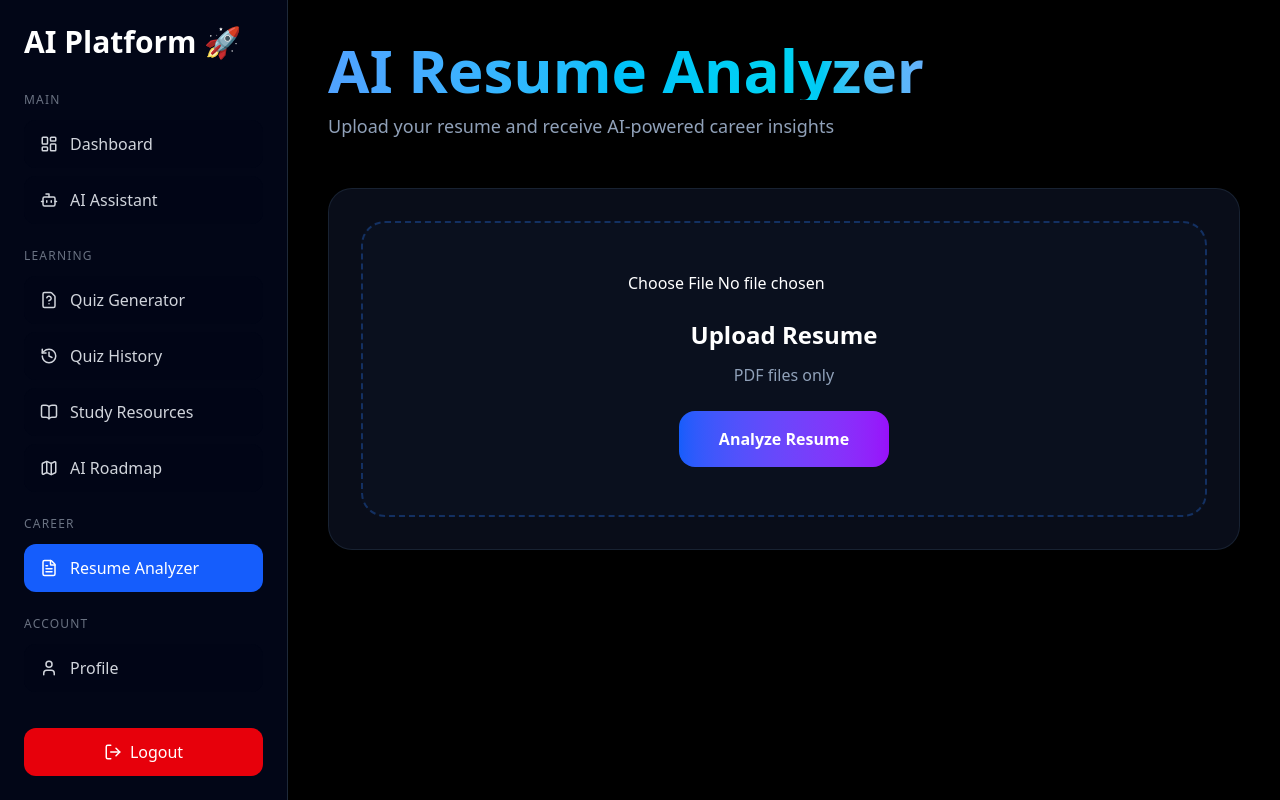
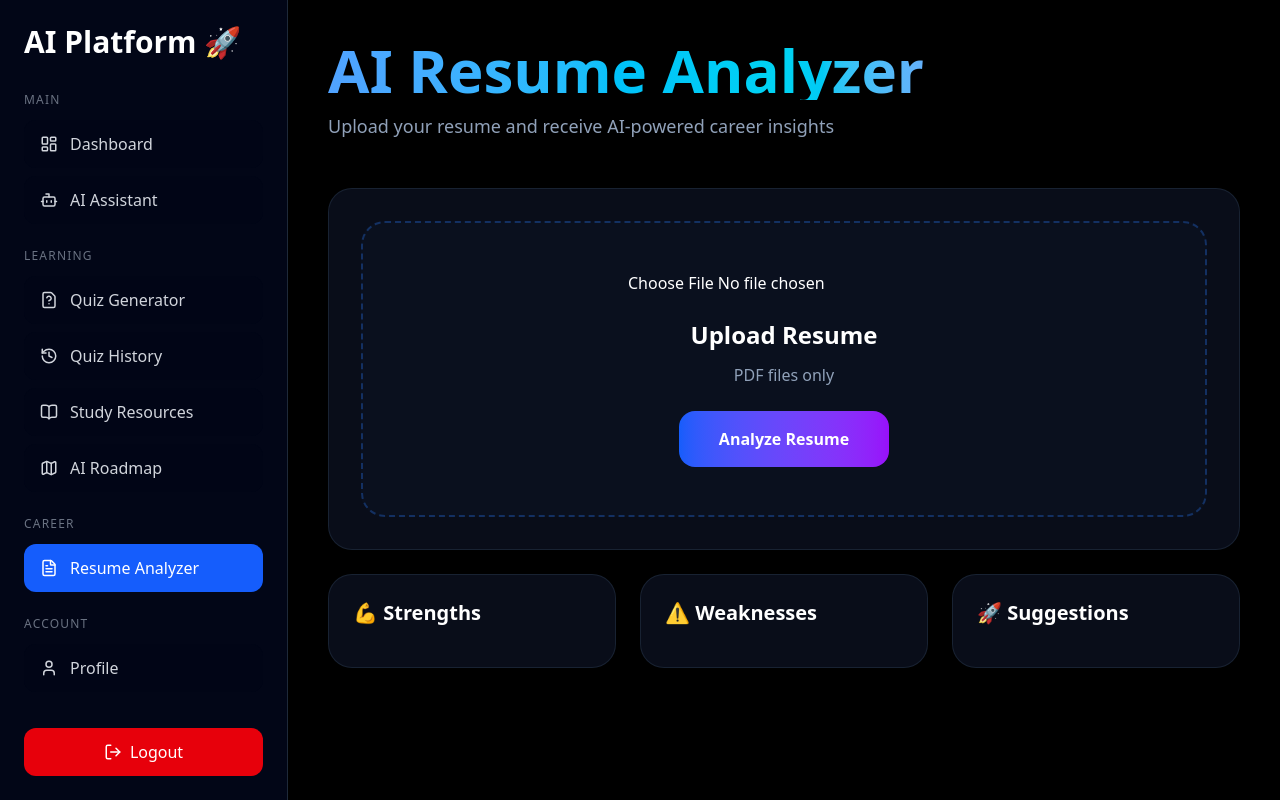
Before and after one commit to sushmitha20reddy/ai-driven-resource-management-platform, a Next.js app in the folder frontend/: page /resume in a window 1280 px wide. Built offline with nearby package versions, Linux system fonts and the light colour scheme.

Commit message:
Enhanced Resume Analyzer with ATS score and skills dashboard

```diff
--- a/frontend/app/resume/page.tsx
+++ b/frontend/app/resume/page.tsx
@@ -15,6 +15,12 @@ export default function ResumePage() {
   const [score, setScore] = useState(0);
 
   const [skillsFound, setSkillsFound] = useState<string[]>([]);
+
+  const [strengths, setStrengths] = useState<string[]>([]);
+
+  const [weaknesses, setWeaknesses] = useState<string[]>([]);
+
+  const [suggestions, setSuggestions] = useState<string[]>([]);
 
   const [missingSkills, setMissingSkills] = useState<string[]>([]);
 
@@ -47,22 +53,29 @@ const response = await axios.post(
     },
   }
 );
-      setAnalysis(response.data.analysis);
+      setScore(response.data.score || 0);
 
-setScore(87);
+setSkillsFound(
+  response.data.skills_found || []
+);
 
-setSkillsFound([
-  "Python",
-  "Java",
-  "React",
-  "SQL",
-]);
+setMissingSkills(
+  response.data.missing_skills || []
+);
 
-setMissingSkills([
-  "Docker",
-  "AWS",
-  "Kubernetes",
-]);
+setStrengths(
+  response.data.strengths || []
+);
+
+setWeaknesses(
+  response.data.weaknesses || []
+);
+
+setSuggestions(
+  response.data.suggestions || []
+);
+
+setAnalysis("completed");
 
     } catch (error) {
 
@@ -253,45 +266,74 @@ shadow-2xl
 
 )}
 
-      {analysis && (
+<div className="grid md:grid-cols-3 gap-6 mt-6">
 
+  {/* Strengths */}
   <div className="
     bg-slate-900/60
     backdrop-blur-xl
-border
-border-slate-700/40
     rounded-3xl
-p-8
-shadow-2xl
+    p-6
+    border border-slate-700/40
   ">
+    <h3 className="text-xl font-bold mb-4">
+      💪 Strengths
+    </h3>
 
-          <h2 className="text-3xl font-bold mb-6">
-            Analysis Result
-          </h2>
+    <ul className="space-y-2">
+      {strengths.map((item, index) => (
+        <li key={index} className="text-green-300">
+          ✅ {item}
+        </li>
+      ))}
+    </ul>
+  </div>
 
+  {/* Weaknesses */}
   <div className="
-            bg-gray-900
+    bg-slate-900/60
+    backdrop-blur-xl
+    rounded-3xl
     p-6
-            rounded-xl
-            border
-            border-gray-700
+    border border-slate-700/40
   ">
+    <h3 className="text-xl font-bold mb-4">
+      ⚠️ Weaknesses
+    </h3>
 
-<pre
-  className="
-    whitespace-pre-wrap
-    text-slate-300
-    leading-8
-    text-base
-  "
->              {analysis}
-            </pre>
+    <ul className="space-y-2">
+      {weaknesses.map((item, index) => (
+        <li key={index} className="text-red-300">
+          ❌ {item}
+        </li>
+      ))}
+    </ul>
+  </div>
 
+  {/* Suggestions */}
+  <div className="
+    bg-slate-900/60
+    backdrop-blur-xl
+    rounded-3xl
+    p-6
+    border border-slate-700/40
+  ">
+    <h3 className="text-xl font-bold mb-4">
+      🚀 Suggestions
+    </h3>
+
+    <ul className="space-y-2">
+      {suggestions.map((item, index) => (
+        <li key={index} className="text-cyan-300">
+          💡 {item}
+        </li>
+      ))}
+    </ul>
   </div>
 
 </div>
 
-      )}
+
 
     </section>
 
```
Lines whose indentation alone changed are shown as unchanged.
